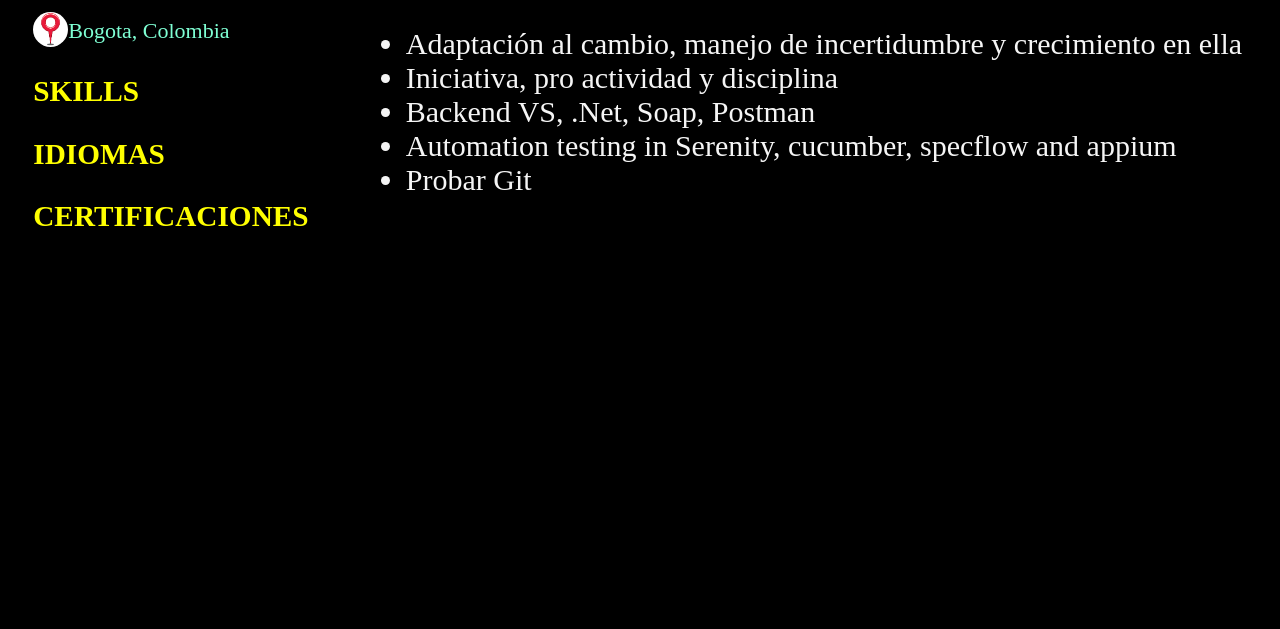
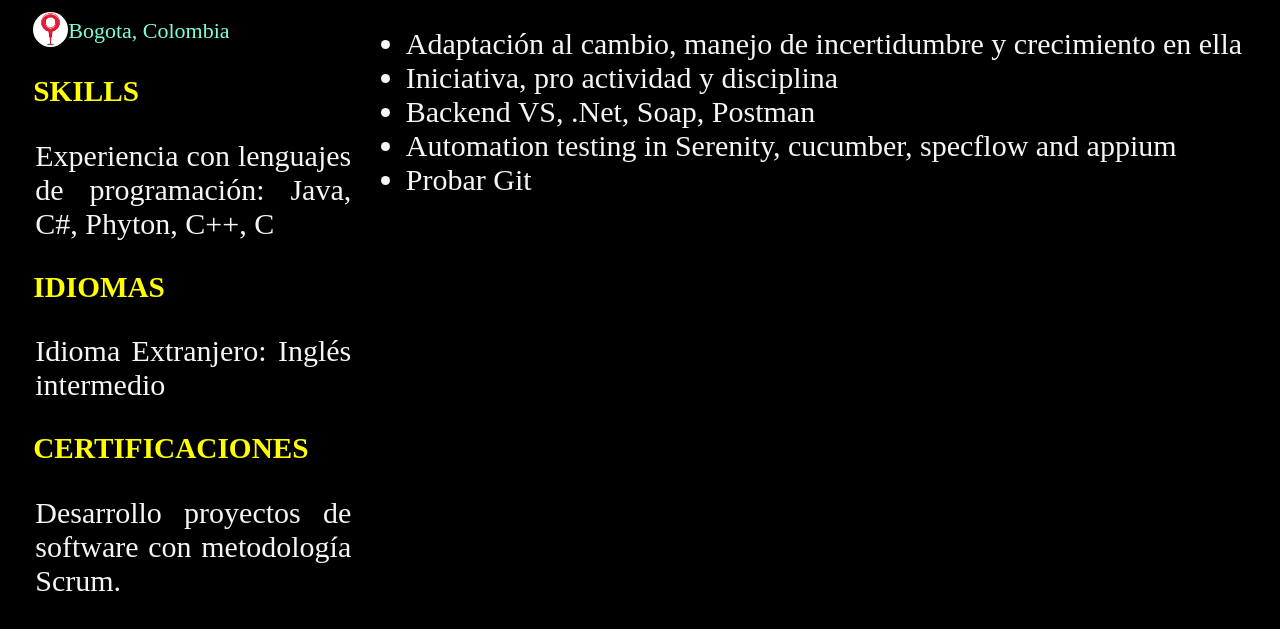
Before and after one commit to steevenortega/MiCV, a plain HTML site: page index.html in a window 1280 px wide. Shown: the part 912-1541 px from the top of the page. Before the commit the page ends 1207 px from the top, so only its background shows below. Drawn offline with Linux system fonts and the light colour scheme.

Commit message:
Actualizacion infomrcacion y tags

```diff
--- a/index.html
+++ b/index.html
@@ -46,12 +46,22 @@
         </div>
         <div class="otra-informacion">
             <h3> SKILLS</h3>
+            <p class="nombre-sobremi">
+                Experiencia con lenguajes de programación: Java, C#, Phyton, C++, C
+            </p>
         </div>
         <div class="otra-informacion">
             <h3> IDIOMAS</h3>
+            <p class="nombre-sobremi">
+                Idioma Extranjero: Inglés intermedio
+            </p>
+
         </div>
         <div class="otra-informacion">
             <h3> CERTIFICACIONES</h3>
+            <p class="nombre-sobremi">
+                Desarrollo proyectos de software con metodología Scrum.
+            </p>
         </div>
     </nav>
     <main class="principal">
```
